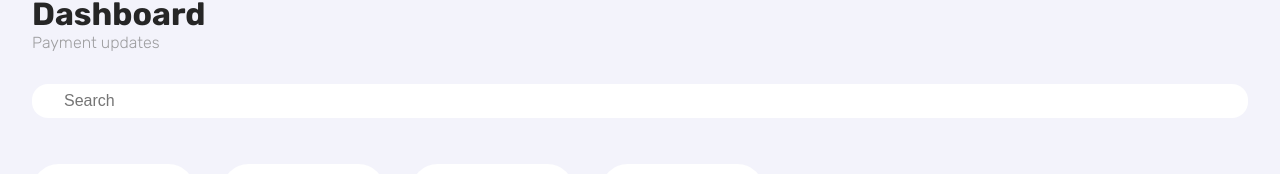
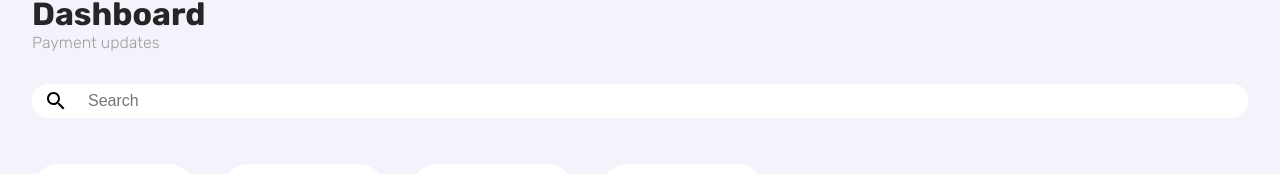
Before and after one commit to jomarcui/react-next-dashboards, a Next.js app in the folder dashboard-01/: page / in a window 1280 px wide. Shown: the part 116-290 px from the top of the page. Built offline with nearby package versions, Linux system fonts and the light colour scheme.

Commit message:
💄 Added icon to search textbox

```diff
--- a/dashboard-01/components/Input/Input.styles.ts
+++ b/dashboard-01/components/Input/Input.styles.ts
@@ -1,11 +1,23 @@
 import styled from '@emotion/styled';
+import { SearchOutlined } from '@mui/icons-material';
+
+export const SearchOutlinedStyled = styled(SearchOutlined)`
+  margin: 0 0.5em;
+`;
+
+export const TextContainer = styled.div`
+  align-items: center;
+  background-color: #ffffff;
+  border-radius: 1em;
+  display: flex;
+  margin: 2em 0 0;
+`;
 
 export const TextStyled = styled.input`
   border: none;
-  border-radius: 1em;
+  border-radius: 0 1em 1em 0;
   color: #5f5d67;
   font-size: 1em;
-  margin: 2em 0 0;
-  padding: 0.5em 0.5em 0.5em 2em;
+  padding: 0.5em;
   width: 100%;
 `;
--- a/dashboard-01/components/Input/Text.tsx
+++ b/dashboard-01/components/Input/Text.tsx
@@ -1,5 +1,14 @@
-import { TextStyled } from './Input.styles';
+import {
+  SearchOutlinedStyled,
+  TextContainer,
+  TextStyled,
+} from './Input.styles';
 
-const Text = ({ value, ...props }) => <TextStyled value={value} {...props} />;
+const Text = ({ value, ...props }) => (
+  <TextContainer>
+    <SearchOutlinedStyled />
+    <TextStyled value={value} {...props} />
+  </TextContainer>
+);
 
 export default Text;
```
